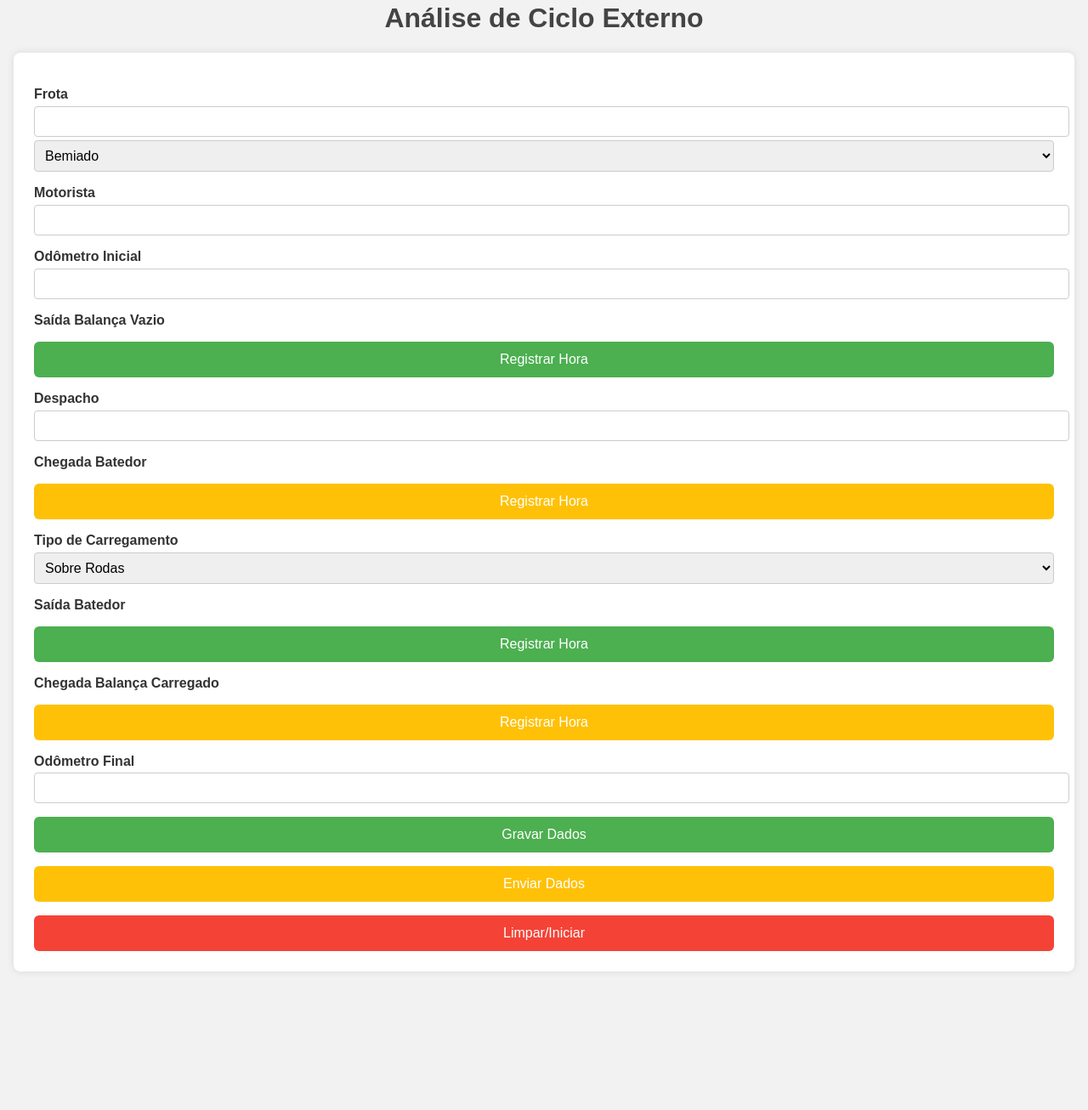
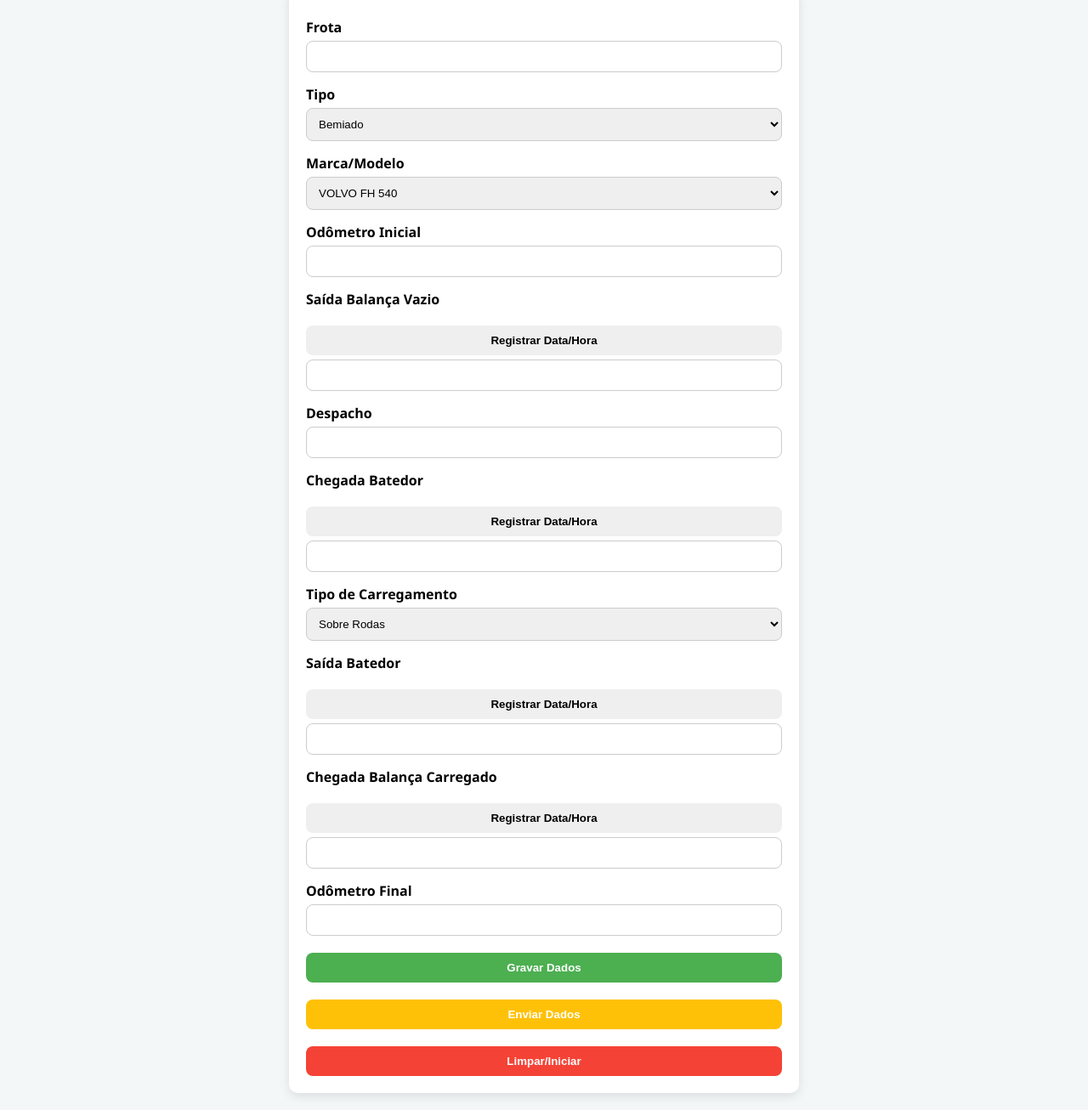
Before and after one commit to Everton-Pakito/ciclo-externo, a plain HTML site: page index.html in a window 1280 px wide. Shown: the part 34-1340 px from the top of the page at 85% size. Before the commit the page ends 1193 px from the top, so only its background shows below. Drawn offline with Linux system fonts and the light colour scheme.

Commit message:
Add files via upload

```diff
--- a/index.html
+++ b/index.html
@@ -1,158 +1,140 @@
 <!DOCTYPE html>
 <html lang="pt-BR">
 <head>
-  <meta charset="UTF-8">
-  <meta name="viewport" content="width=device-width, initial-scale=1">
+  <meta charset="UTF-8" />
+  <meta name="viewport" content="width=device-width, initial-scale=1.0"/>
+  <link rel="manifest" href="manifest.json" />
+  <link rel="icon" href="icon-192.png" />
   <title>Análise de Ciclo Externo</title>
-  <link rel="manifest" href="manifest.json">
   <style>
+    * { box-sizing: border-box; }
     body {
-      font-family: Arial, sans-serif;
-      margin: 0; padding: 1rem;
-      background: #f2f2f2;
-      color: #333;
-    }
-    h1 {
-      text-align: center;
-      color: #444;
+      font-family: 'Segoe UI', Tahoma, Geneva, Verdana, sans-serif;
+      margin: 0;
+      padding: 20px;
+      background: #f4f7f8;
     }
     form {
-      max-width: 100%;
+      background: white;
+      padding: 20px;
+      border-radius: 10px;
+      max-width: 600px;
       margin: auto;
-      background: white;
-      padding: 1.5rem;
-      border-radius: 8px;
-      box-shadow: 0 0 10px rgba(0,0,0,0.1);
+      box-shadow: 0 4px 12px rgba(0,0,0,0.1);
     }
     label {
-      font-weight: bold;
       display: block;
-      margin-top: 1rem;
+      margin-top: 15px;
+      font-weight: 600;
     }
     input, select {
       width: 100%;
-      padding: 8px;
-      font-size: 1rem;
-      margin-top: 0.3rem;
+      padding: 10px;
       border: 1px solid #ccc;
-      border-radius: 4px;
+      border-radius: 8px;
+      margin-top: 5px;
     }
     button {
-      margin-top: 1rem;
-      padding: 12px;
-      font-size: 1rem;
+      padding: 10px 15px;
       border: none;
-      border-radius: 6px;
-      cursor: pointer;
+      border-radius: 8px;
+      font-weight: bold;
+      margin-top: 20px;
       width: 100%;
-      color: white;
     }
-    .verde { background-color: #4CAF50; }
-    .amarelo { background-color: #FFC107; }
-    .vermelho { background-color: #F44336; }
-    .timestamp {
-      margin-top: 0.3rem;
-      font-size: 0.9rem;
-      color: #555;
+    button#gravar { background-color: #4CAF50; color: white; }
+    button#enviar { background-color: #FFC107; color: white; }
+    button#limpar { background-color: #F44336; color: white; }
+    @media (max-width: 600px) {
+      body { padding: 10px; }
+      form { padding: 15px; }
     }
   </style>
 </head>
 <body>
-  <h1>Análise de Ciclo Externo</h1>
-  <form id="formulario">
+  <form id="cicloForm">
     <label>Frota</label>
     <input type="number" id="frota" required>
-    <select id="tipoFrota">
+    <label>Tipo</label>
+    <select id="tipo">
       <option value="Bemiado">Bemiado</option>
       <option value="Tremiado">Tremiado</option>
     </select>
-
-    <label>Motorista</label>
-    <input type="text" id="motorista" oninput="this.value = this.value.toUpperCase();" required>
-
+    <label>Marca/Modelo</label>
+    <select id="motorista" required>
+      <option value="VOLVO FH 540">VOLVO FH 540</option>
+      <option value="MB 3344">MB 3344</option>
+      <option value="SCANIA XT 560">SCANIA XT 560</option>
+    </select>
     <label>Odômetro Inicial</label>
-    <input type="number" id="odometroInicial">
-
+    <input type="number" id="odometroInicial" required>
     <label>Saída Balança Vazio</label>
-    <button type="button" class="verde" onclick="registrarHora('saidaBalanca')">Registrar Hora</button>
-    <div class="timestamp" id="saidaBalanca"></div>
-
+    <button type="button" onclick="registrarDataHora('saidaBalancaVazio')">Registrar Data/Hora</button>
+    <input type="text" id="saidaBalancaVazio" readonly>
     <label>Despacho</label>
     <input type="number" id="despacho">
-
     <label>Chegada Batedor</label>
-    <button type="button" class="amarelo" onclick="registrarHora('chegadaBatedor')">Registrar Hora</button>
-    <div class="timestamp" id="chegadaBatedor"></div>
-
+    <button type="button" onclick="registrarDataHora('chegadaBatedor')">Registrar Data/Hora</button>
+    <input type="text" id="chegadaBatedor" readonly>
     <label>Tipo de Carregamento</label>
     <select id="tipoCarregamento">
       <option value="Sobre Rodas">Sobre Rodas</option>
       <option value="Troca de Conjunto">Troca de Conjunto</option>
     </select>
-
     <label>Saída Batedor</label>
-    <button type="button" class="verde" onclick="registrarHora('saidaBatedor')">Registrar Hora</button>
-    <div class="timestamp" id="saidaBatedor"></div>
-
+    <button type="button" onclick="registrarDataHora('saidaBatedor')">Registrar Data/Hora</button>
+    <input type="text" id="saidaBatedor" readonly>
     <label>Chegada Balança Carregado</label>
-    <button type="button" class="amarelo" onclick="registrarHora('chegadaBalanca')">Registrar Hora</button>
-    <div class="timestamp" id="chegadaBalanca"></div>
-
+    <button type="button" onclick="registrarDataHora('chegadaBalanca')">Registrar Data/Hora</button>
+    <input type="text" id="chegadaBalanca" readonly>
     <label>Odômetro Final</label>
     <input type="number" id="odometroFinal">
+    <button id="gravar" type="button" onclick="gravarDados()">Gravar Dados</button>
+    <button id="enviar" type="button" onclick="enviarDados()">Enviar Dados</button>
+    <button id="limpar" type="button" onclick="limparFormulario()">Limpar/Iniciar</button>
+  </form>
+  <script>
+    if ('serviceWorker' in navigator) {
+      navigator.serviceWorker.register('service-worker.js');
+    }
 
-    <button type="button" class="verde" onclick="gravarDados()">Gravar Dados</button>
-    <button type="button" class="amarelo" onclick="enviarDados()">Enviar Dados</button>
-    <button type="button" class="vermelho" onclick="limparFormulario()">Limpar/Iniciar</button>
-  </form>
-
-  <script>
-    function registrarHora(id) {
-      const data = new Date().toLocaleString();
-      document.getElementById(id).textContent = data;
+    function registrarDataHora(id) {
+      document.getElementById(id).value = new Date().toLocaleString();
     }
 
     function gravarDados() {
       const dados = {
         frota: document.getElementById('frota').value,
-        tipoFrota: document.getElementById('tipoFrota').value,
+        tipo: document.getElementById('tipo').value,
         motorista: document.getElementById('motorista').value,
         odometroInicial: document.getElementById('odometroInicial').value,
-        saidaBalanca: document.getElementById('saidaBalanca').textContent,
+        saidaBalancaVazio: document.getElementById('saidaBalancaVazio').value,
         despacho: document.getElementById('despacho').value,
-        chegadaBatedor: document.getElementById('chegadaBatedor').textContent,
+        chegadaBatedor: document.getElementById('chegadaBatedor').value,
         tipoCarregamento: document.getElementById('tipoCarregamento').value,
-        saidaBatedor: document.getElementById('saidaBatedor').textContent,
-        chegadaBalanca: document.getElementById('chegadaBalanca').textContent,
+        saidaBatedor: document.getElementById('saidaBatedor').value,
+        chegadaBalanca: document.getElementById('chegadaBalanca').value,
         odometroFinal: document.getElementById('odometroFinal').value
       };
-      localStorage.setItem("cicloExterno", JSON.stringify(dados));
-      alert("Dados gravados com sucesso!");
+      localStorage.setItem('cicloDados', JSON.stringify(dados));
+      alert("Dados salvos localmente.");
     }
 
     function enviarDados() {
-      const dados = JSON.parse(localStorage.getItem("cicloExterno"));
-      if (!dados) return alert("Nenhum dado para enviar.");
-
-      const url = "https://script.google.com/macros/s/AKfycbyeZ9_gWuGlp4H27WwUDfzf2bb1enjPTGIvXNuaWAuuJzYkuDAfkU3JL9kxHLZmqf9Xuw/exec";
-      fetch(url, {
+      const dados = JSON.parse(localStorage.getItem('cicloDados'));
+      if (!dados) return alert("Nenhum dado gravado.");
+      fetch("https://script.google.com/macros/s/AKfycbyeZ9_gWuGlp4H27WwUDfzf2bb1enjPTGIvXNuaWAuuJzYkuDAfkU3JL9kxHLZmqf9Xuw/exec", {
         method: "POST",
         mode: "no-cors",
         headers: { "Content-Type": "application/json" },
         body: JSON.stringify(dados)
-      }).then(() => {
-        alert("Dados enviados com sucesso!");
-      }).catch(() => {
-        alert("Falha ao enviar os dados.");
       });
+      alert("Dados enviados.");
     }
 
     function limparFormulario() {
-      document.getElementById('formulario').reset();
-      ['saidaBalanca','chegadaBatedor','saidaBatedor','chegadaBalanca'].forEach(id => {
-        document.getElementById(id).textContent = "";
-      });
-      localStorage.removeItem("cicloExterno");
+      localStorage.removeItem('cicloDados');
+      document.getElementById("cicloForm").reset();
     }
   </script>
 </body>
```
Also changed, not shown: service-worker.js (added, +23 -0 lines), icon-192.png (added), icon-512.png (added), manifest.json.
